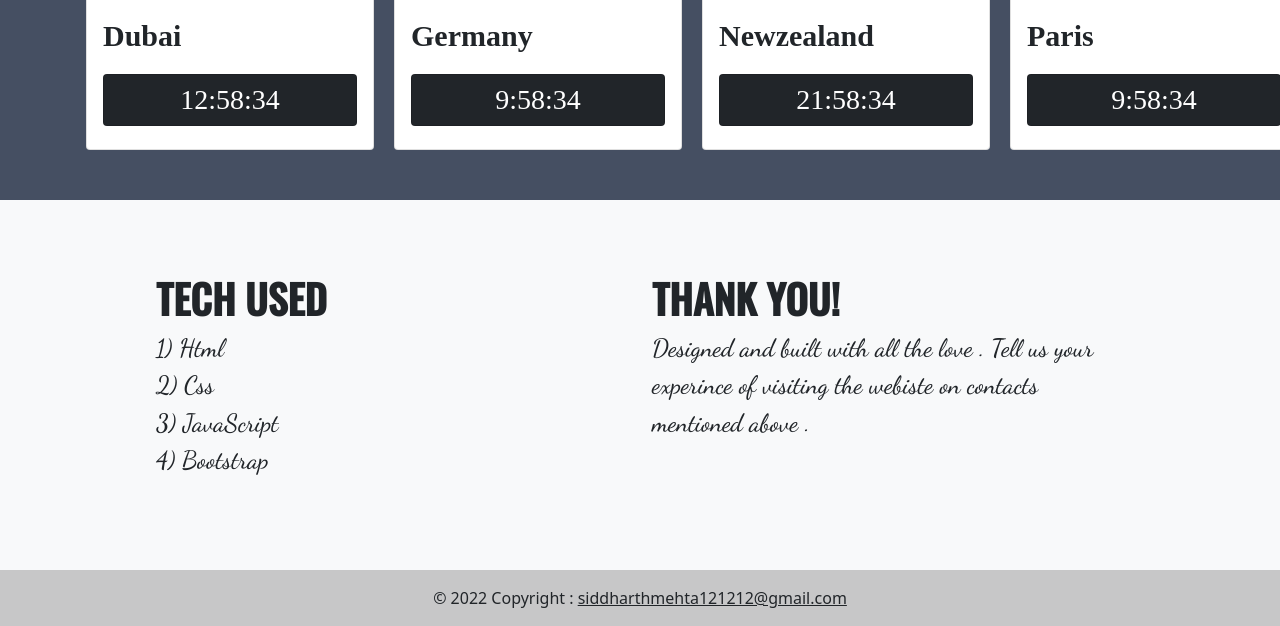
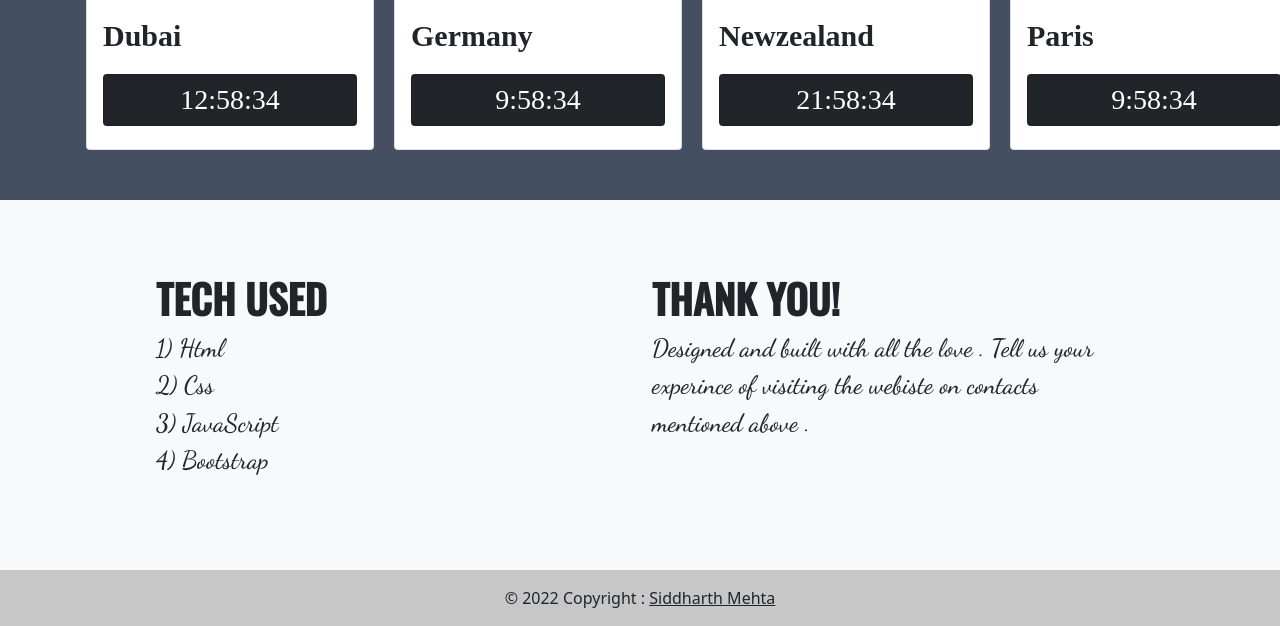
Before and after one commit to sid121212/WorldClock, a plain HTML site: page index.html in a window 1280 px wide. Shown: the part 827-1453 px from the top of the page. Drawn offline with nearby package versions, Linux system fonts and the light colour scheme; a web font is replaced by a local one.

Commit message:
updated name

```diff
--- a/index.html
+++ b/index.html
@@ -483,7 +483,7 @@
       <!-- Copyright -->
       <div class="text-center p-3" style="background-color: rgba(0, 0, 0, 0.2)">
         © 2022 Copyright :
-        <a class="text-dark" href="">siddharthmehta121212@gmail.com</a>
+        <a class="text-dark" href="//github.com/sid121212">Siddharth Mehta</a>
       </div>
       <!-- Copyright -->
     </footer>
```
